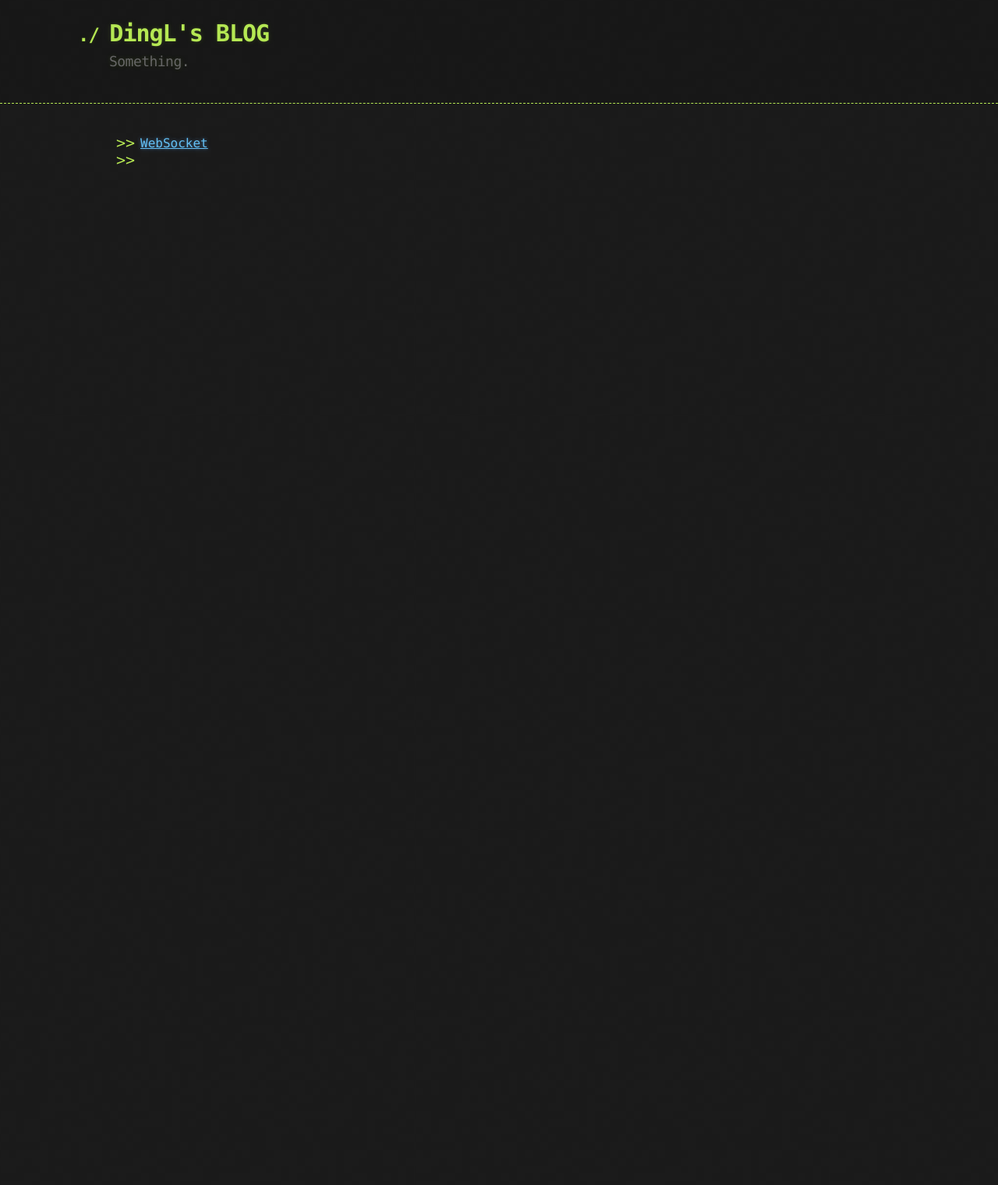
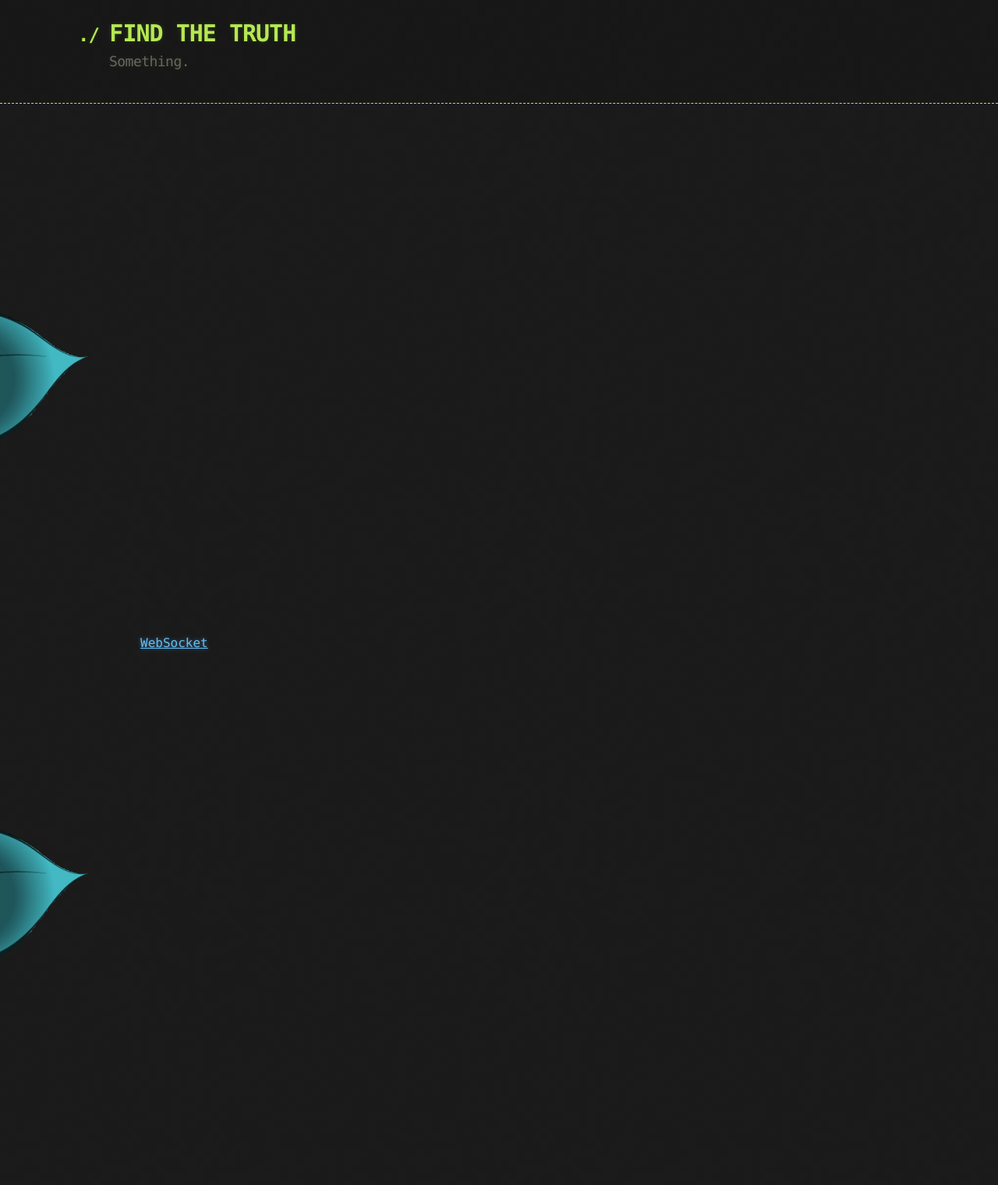
Before and after one commit to dingl-designer/blog, a Jekyll site: the page built from network/index.md, in a window 1280 px wide. Shown: the whole page at 78% size. Built offline with Jekyll 4.4.1, drawn with Linux system fonts in a browser that asks for light colours; our own code applies the rules of GitHub Pages for plain Markdown files; before the commit the page ends 900 px from its top, so only the background shows below that.

Commit message:
list style

```diff
--- a/_config.yml
+++ b/_config.yml
@@ -1,4 +1,4 @@
-title: DingL's BLOG
+title: FIND THE TRUTH
 description: Something.
 show_downloads: false
 google_analytics:
--- a/_sass/jekyll-theme-hacker.scss
+++ b/_sass/jekyll-theme-hacker.scss
@@ -139,7 +139,7 @@
 }
 
 ul li {
-  list-style-image:url('../images/bullet.png');
+  list-style-image:url('../images/flower.png');
 }
 
 blockquote {
```
Also changed, not shown: assets/images/flower.png (added).
